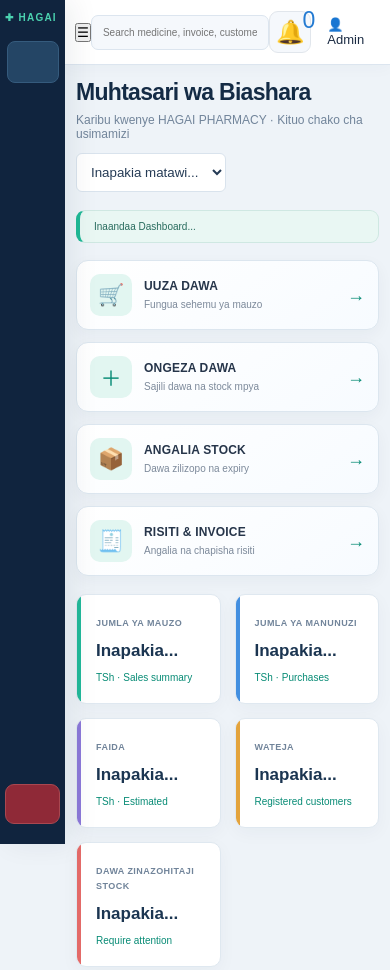
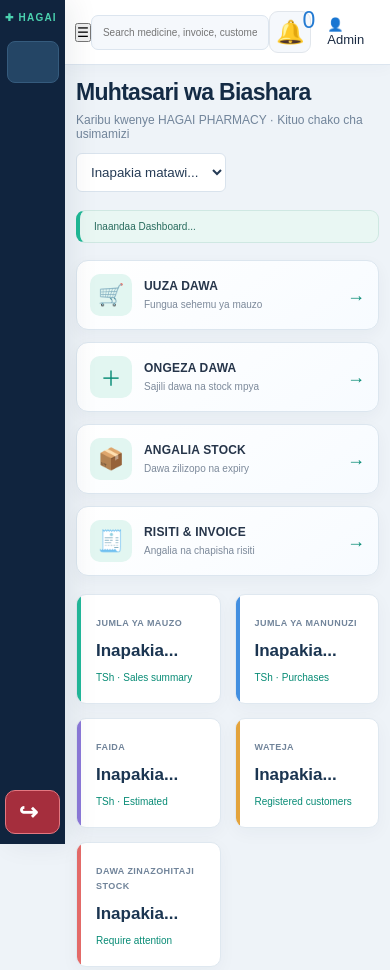
Before and after one commit to hagailaitony661-tech/HAGAI_PHARMACY, a plain HTML site: page index.html in a window 390 px wide. Shown: the top 970 px of the page. Drawn offline with Linux system fonts and the light colour scheme; a script that the page names is missing.

Commit message:
Make logout button visible on mobile sidebar

```diff
--- a/assets/css/style.css
+++ b/assets/css/style.css
@@ -237,3 +237,36 @@ header .header-actions #notificationCount {
   .dashboard-page .sidebar .logout-btn::first-letter{font-size:20px}
   .dashboard-page .sidebar .profile{display:none}
 }
+
+
+/* Mobile: keep logout visibly pinned at the bottom of the narrow sidebar */
+@media(max-width:650px){
+  .dashboard-page .sidebar nav{padding-bottom:62px}
+  .dashboard-page .sidebar .logout-btn{
+    position:fixed;
+    left:5px;
+    bottom:10px;
+    z-index:30;
+    display:flex;
+    align-items:center;
+    justify-content:center;
+    width:55px;
+    height:44px;
+    min-height:44px;
+    margin:0;
+    padding:0;
+    border:1px solid #e47780;
+    border-radius:10px;
+    background:#a52e3d;
+    color:transparent;
+    font-size:0;
+    overflow:hidden;
+  }
+  .dashboard-page .sidebar .logout-btn::before{
+    content:"↪";
+    color:#fff;
+    font-size:23px;
+    line-height:1;
+  }
+  .dashboard-page .sidebar .logout-btn:hover{background:#bd3546}
+}
```
